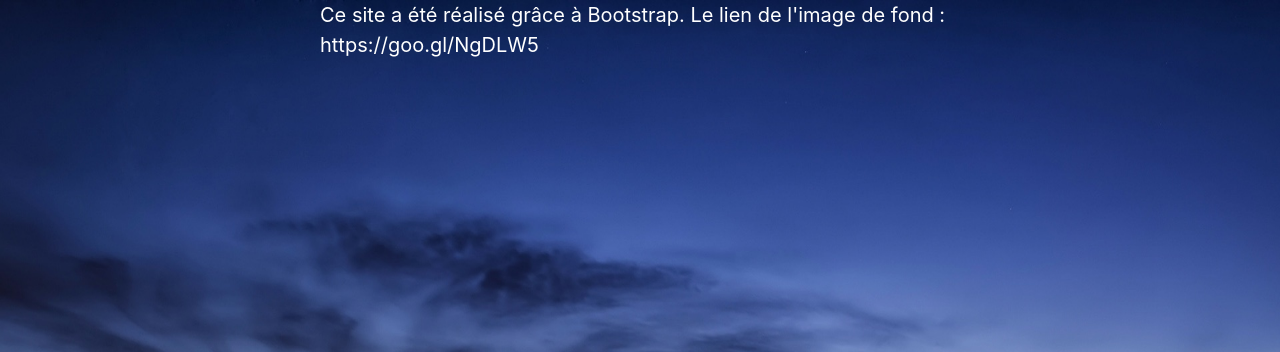
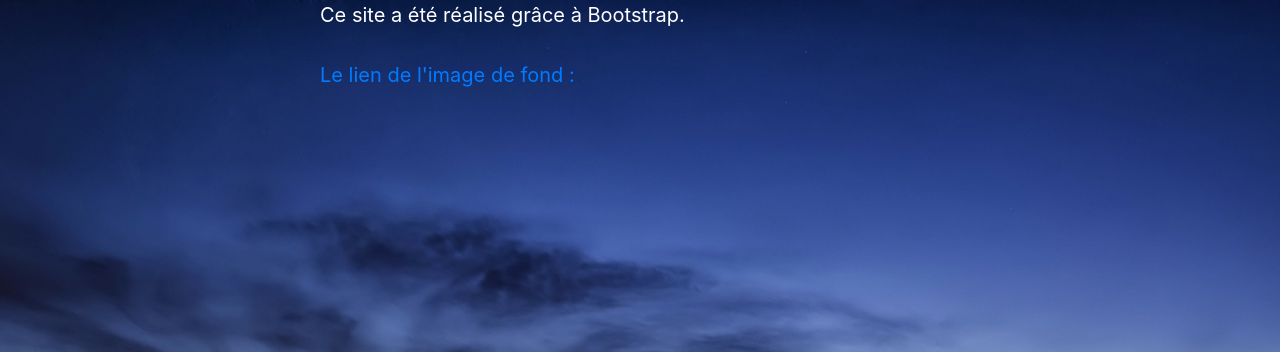
Before and after one commit to Alyndel/site_perso, a PHP site: page /a_propos.php in a window 1280 px wide. Shown: the part 56-408 px from the top of the page. Run offline with PHP 8.4, Linux system fonts and the light colour scheme; some libraries are stand-ins or nearby versions.

Commit message:
Lien qui fonctionne dans a propos

```diff
--- a/a_propos.php
+++ b/a_propos.php
@@ -6,8 +6,8 @@
 
 		<p id="paragraphe-centré">
 			Ce site a été réalisé grâce à Bootstrap.
-
-			Le lien de l'image de fond : <a>https://goo.gl/NgDLW5</a>
+			<br><br>
+			<a href="https://goo.gl/NgDLW5">Le lien de l'image de fond :</a>
 		</p>
   </body>
 </html>
```
